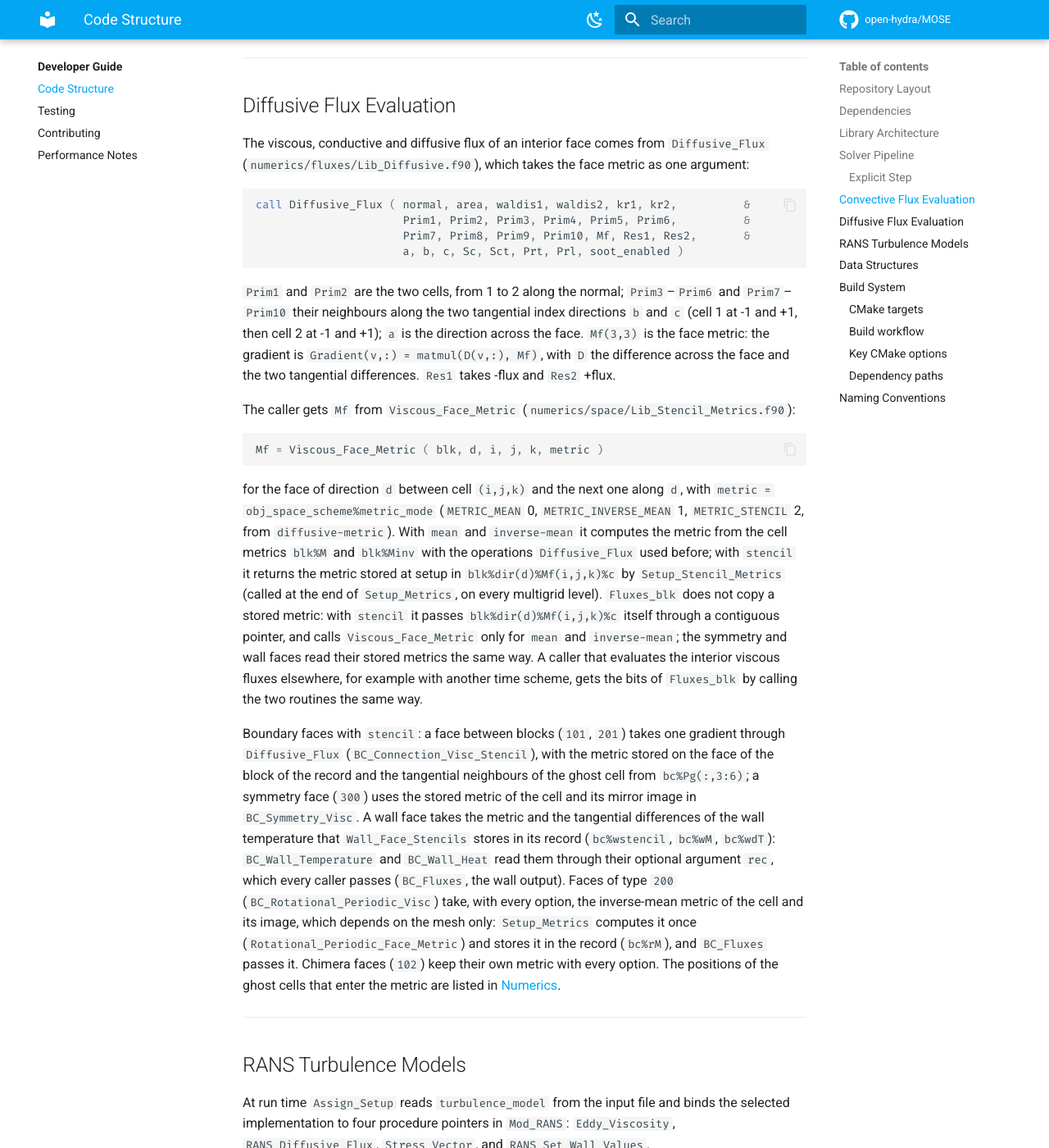
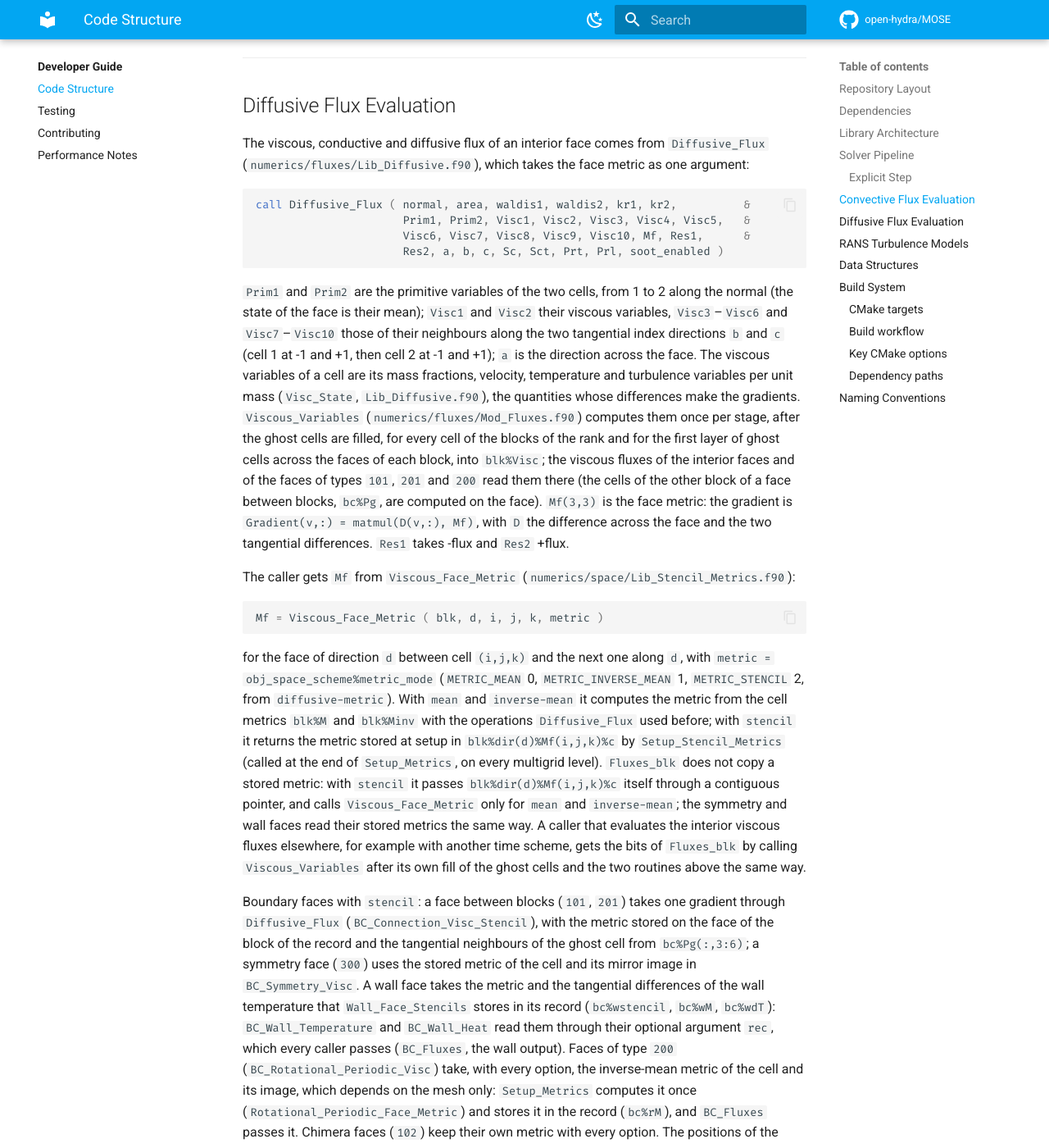
Before and after one commit to open-hydra/MOSE, an MkDocs documentation site: the page built from docs/development/structure.md, in a window 1280 px wide and 1400 px high, scrolled down 4174 px. Shown: the whole window at 82% size. Built offline with MkDocs 1.6.1 and Material for MkDocs 9.7.7, drawn with Linux system fonts in a browser that asks for light colours; comment, search, counter and statistics services are not loaded.

Commit message:
Compute the viscous variables of each cell once per stage
Why: the viscous gradients are differences of the mass fractions,
velocity, temperature and turbulence variables per unit mass of the
cells. Every viscous flux computed them again for each cell it read,
with a co_rotot_Rtot and a division for the temperature: an interior
face for 10 cells (its two cells and their eight tangential neighbours,
in Diffusive_Flux and Tangential_Gradient), a face between blocks for
12, a rotational periodic face for 10. In 3-D a cell had them computed
30 times per stage: 6 as a cell of a face, 24 as a tangential neighbour.

Fix: Visc_State computes them for one state, with the operations of
before; Viscous_Variables computes them once per stage, after the ghost
cells are filled, for every cell of the blocks of the rank and the first
layer of ghost cells across the faces of each block (not the edges and
corners, which no viscous flux reads), into the new block array
Visc(nprim, 0:n1+1, 0:n2+1, 0:n3+1), allocated with the state in viscous
runs; the explicit step calls it after Fill_Ghost_Cell. Diffusive_Flux,
BC_Connection_Visc, BC_Connection_Visc_Stencil and
BC_Rotational_Periodic_Visc read the array; the cells of the other block
of a face between blocks (bc%Pg) are computed on the face, as before.
New interface:

  call Diffusive_Flux ( normal, area, waldis1, waldis2, kr1, kr2,
                        Prim1, Prim2, Visc1, Visc2, Visc3, Visc4,
                        Visc5, Visc6, Visc7, Visc8, Visc9, Visc10,
                        Mf, Res1, Res2, a, b, c, Sc, Sct, Prt, Prl,
                        soot_enabled, Mg )

with Prim1 and Prim2 the primitive variables of the two cells (the state
of the face is their mean) and Visc1..Visc10 the viscous variables of
the ten cells, in the order of the former Prim1..Prim10. A driver that
evaluates viscous fluxes calls Viscous_Variables after its own fill of
the ghost cells.

Before and after: the same numbers with a compiler that evaluates the
same expression alike in every place; with the RELEASE flags of ifx
(-fp-model fast=2) the last bits may differ. A viscous run holds one
more array of the size of the state.

Test (measured on an earlier version of this series): the fast tier
passes.

Class: cost.

Basis: the same operations on the same values, done once per cell and
stage instead of once per face.

Co-Authored-By: Claude Opus 5.5 <noreply@anthropic.com>

````diff
--- a/docs/development/structure.md
+++ b/docs/development/structure.md
@@ -193,15 +193,25 @@ metric as one argument:
 
 ```fortran
 call Diffusive_Flux ( normal, area, waldis1, waldis2, kr1, kr2,          &
-                      Prim1, Prim2, Prim3, Prim4, Prim5, Prim6,          &
-                      Prim7, Prim8, Prim9, Prim10, Mf, Res1, Res2,       &
-                      a, b, c, Sc, Sct, Prt, Prl, soot_enabled )
+                      Prim1, Prim2, Visc1, Visc2, Visc3, Visc4, Visc5,   &
+                      Visc6, Visc7, Visc8, Visc9, Visc10, Mf, Res1,      &
+                      Res2, a, b, c, Sc, Sct, Prt, Prl, soot_enabled )
 ```
 
-`Prim1` and `Prim2` are the two cells, from 1 to 2 along the normal;
-`Prim3`–`Prim6` and `Prim7`–`Prim10` their neighbours along the two tangential
-index directions `b` and `c` (cell 1 at -1 and +1, then cell 2 at -1 and +1);
-`a` is the direction across the face. `Mf(3,3)` is the face metric: the
+`Prim1` and `Prim2` are the primitive variables of the two cells, from 1 to 2
+along the normal (the state of the face is their mean); `Visc1` and `Visc2`
+their viscous variables, `Visc3`–`Visc6` and `Visc7`–`Visc10` those of their
+neighbours along the two tangential index directions `b` and `c` (cell 1 at -1
+and +1, then cell 2 at -1 and +1); `a` is the direction across the face. The
+viscous variables of a cell are its mass fractions, velocity, temperature and
+turbulence variables per unit mass (`Visc_State`, `Lib_Diffusive.f90`), the
+quantities whose differences make the gradients. `Viscous_Variables`
+(`numerics/fluxes/Mod_Fluxes.f90`) computes them once per stage, after the
+ghost cells are filled, for every cell of the blocks of the rank and for the
+first layer of ghost cells across the faces of each block, into `blk%Visc`;
+the viscous fluxes of the interior faces and of the faces of types `101`,
+`201` and `200` read them there (the cells of the other block of a face
+between blocks, `bc%Pg`, are computed on the face). `Mf(3,3)` is the face metric: the
 gradient is `Gradient(v,:) = matmul(D(v,:), Mf)`, with `D` the difference
 across the face and the two tangential differences. `Res1` takes -flux and
 `Res2` +flux.
@@ -225,7 +235,8 @@ through a contiguous pointer, and calls `Viscous_Face_Metric` only for
 `mean` and `inverse-mean`; the symmetry and wall faces read their stored
 metrics the same way. A caller that evaluates the interior viscous fluxes
 elsewhere, for example with another time scheme, gets the bits of
-`Fluxes_blk` by calling the two routines the same way.
+`Fluxes_blk` by calling `Viscous_Variables` after its own fill of the ghost
+cells and the two routines above the same way.
 
 Boundary faces with `stencil`: a face between blocks (`101`, `201`) takes one
 gradient through `Diffusive_Flux` (`BC_Connection_Visc_Stencil`), with the
````
Also changed, not shown: 7 other files.
